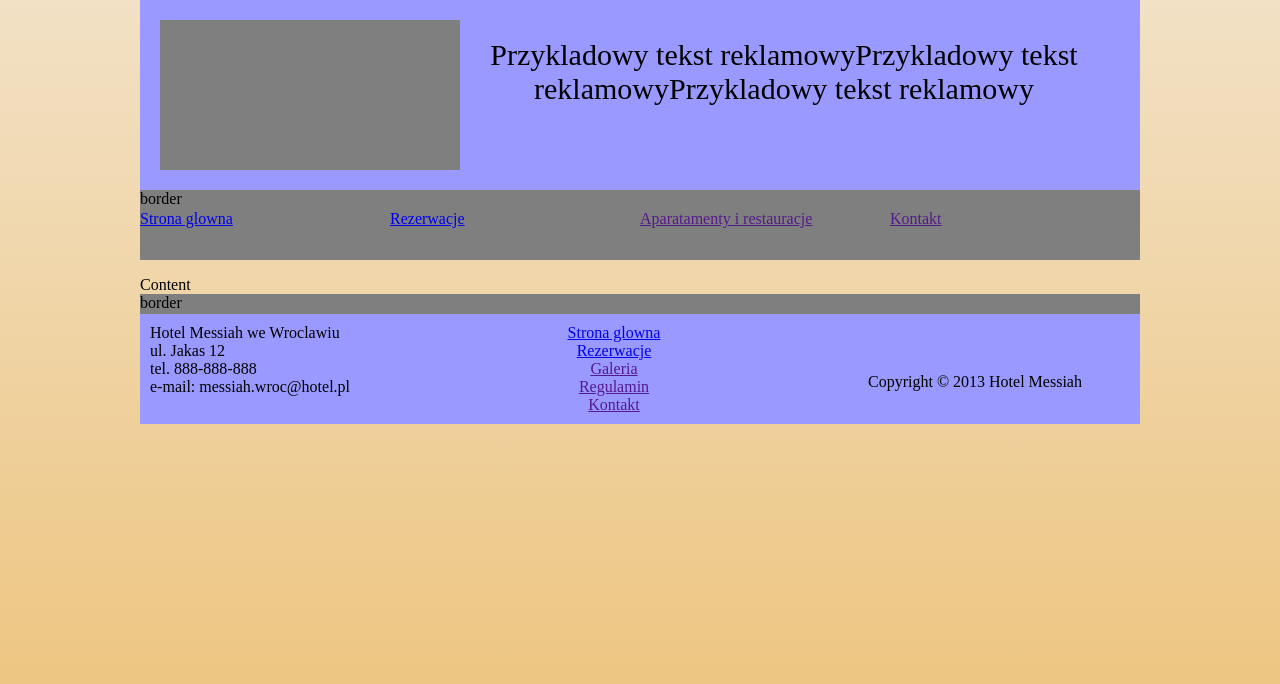
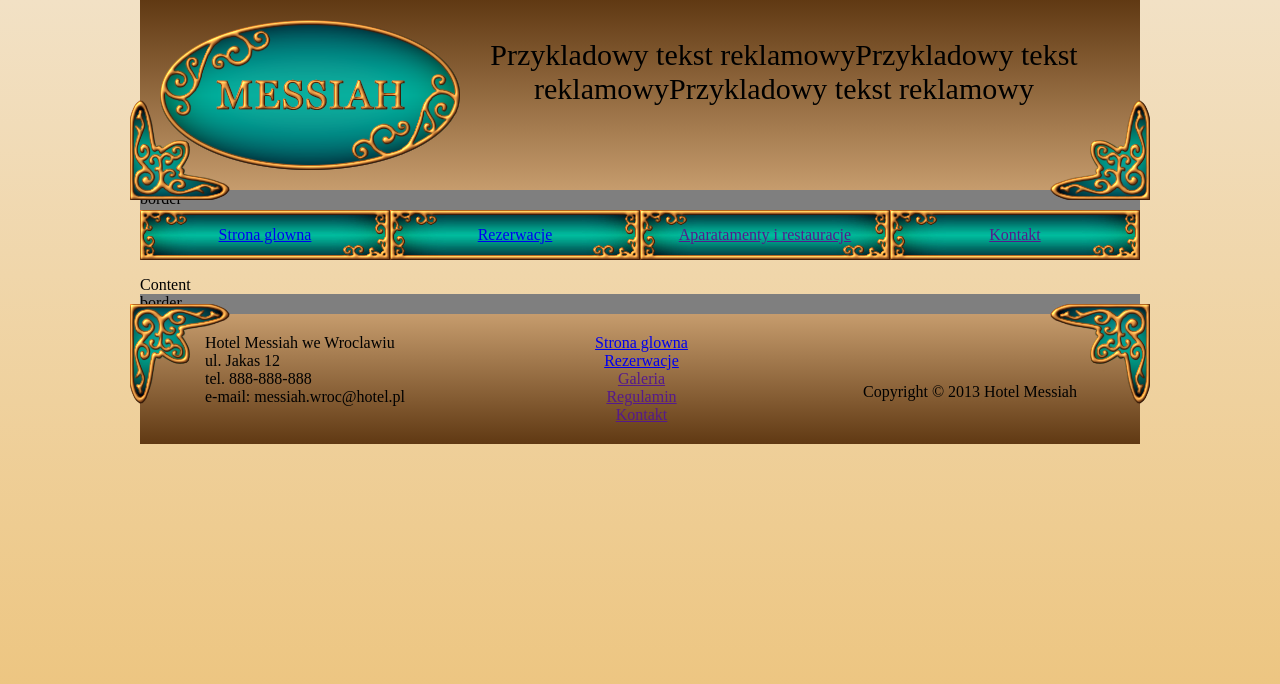
Before and after one commit to Usernamealreadynottaken/Messiah, a Django app: page / in a window 1280 px wide. Shown: the top 684 px of the page. Run offline with Django 3.2, Linux system fonts and the light colour scheme; style sheets or scripts are compiled from the project's sources; parts of the project's set-up code (start-up, migrations or seed data) failed here and were passed over; some libraries are stand-ins or nearby versions.

Commit message:
Aplikacja obrazkow. Napisalem funkcje animujaca rotacje i zaaplikowalem na strzalce/

```diff
--- a/Hotel/static/Hotel/js/scripts.js
+++ b/Hotel/static/Hotel/js/scripts.js
@@ -6,32 +6,35 @@ function animateAdditions() {
         $(".additions").animate({
             "height": "75",
         }, 500, "easeInOutQuad");
-        $('.additions h2 img').animate({  borderSpacing: -180 }, {
-            step: function(now,fx) {
-              $(this).css('-webkit-transform','rotate('+now+'deg)');
-              $(this).css('-moz-transform','rotate('+now+'deg)');
-              $(this).css('-ms-transform','rotate('+now+'deg)');
-              $(this).css('-o-transform','rotate('+now+'deg)');
-              $(this).css('transform','rotate('+now+'deg)');
-            },
-            duration: 500
-        },'linear');
+        $('.additions h2 img').animateRotate(-180, -360, 500, 'easeInSine', null);
     } else {
         $(".additions").animate({
             "height": currentHeight,
         }, 500, "easeInOutQuad");
-        $('.additions h2 img').animate({  borderSpacing: -180 }, {
-            step: function(now,fx) {
-              $(this).css('-webkit-transform','rotate('+now+'deg)');
-              $(this).css('-moz-transform','rotate('+now+'deg)');
-              $(this).css('-ms-transform','rotate('+now+'deg)');
-              $(this).css('-o-transform','rotate('+now+'deg)');
-              $(this).css('transform','rotate('+now+'deg)');
-            },
-            duration: 500
-        },'linear');
+        $('.additions h2 img').animateRotate(0, -180, 500, 'easeInSine', null);
     }
 }
+
+$.fn.animateRotate = function(startAngle, endAngle, duration, easing, complete){
+    return this.each(function(){
+        var elem = $(this);
+
+        $({deg: startAngle}).animate({deg: endAngle}, {
+            duration: duration,
+            easing: easing,
+            step: function(now){
+                elem.css({
+                  '-moz-transform':'rotate('+now+'deg)',
+                  '-webkit-transform':'rotate('+now+'deg)',
+                  '-o-transform':'rotate('+now+'deg)',
+                  '-ms-transform':'rotate('+now+'deg)',
+                  'transform':'rotate('+now+'deg)'
+                });
+            },
+            complete: complete || $.noop
+        });
+    });
+};
 
 $(".datepicker-from").datepicker({altField: ".date-from"});
 $(".datepicker-to").datepicker({
--- a/Hotel/static/Hotel/main.less
+++ b/Hotel/static/Hotel/main.less
@@ -24,16 +24,41 @@ body {
 }
 
 #header {
-    background-color: #9999ff;
     margin: 0;
+
+    .header-wrapper {
+        position: relative;
+        .gradient(#603913, #c69c6d);
+
+        &:before {
+            background-image: url(img/header-left.png);
+            bottom: -10px;
+            content: " ";
+            height: 100px;
+            left: -10px;
+            position: absolute;
+            width: 100px;
+            z-index: 1;
+        }
+
+        &:after {
+            background-image: url('img/header-right.png');
+            bottom: -10px;
+            content: " ";
+            height: 100px;
+            right: -10px;
+            position: absolute;
+            width: 100px;
+            z-index: 1;
+        }
+
+    }
 
     a {
         display: inline;
 
         img {
             margin: 20px;
-            width: 300px;
-            height: 150px;
             vertical-align: middle;
         }
 
@@ -73,10 +98,24 @@ body {
             margin: 20px 0 0 0;
 
             a {
-                background-image: url(img/placeholder.png);
+                background-image: url(img/button.jpg);
                 display: block;
+                line-height: 50px;
                 height: 50px;
+                text-align: center;
                 width: 250px;
+
+                &:hover {
+                    background-position: 0 -50px;
+                }
+
+                &:click {
+                    background-position: 0 -100px;
+                }
+
+                &.active {
+                    background-position: 0 -150px;
+                }
             }
         }
     }
@@ -86,6 +125,35 @@ body {
     background-color: #9999ff;
     margin: 20px 0 0 0;
     position: relative;
+
+    .footer-wrapper {
+        position: relative;
+        .gradient(#c69c6d, #603913);
+        padding: 10px 60px 10px 60px;
+
+        &:before {
+            background-image: url('img/footer-left.png');
+            top: -10px;
+            content: " ";
+            height: 100px;
+            left: -10px;
+            position: absolute;
+            width: 100px;
+            z-index: 1;
+        }
+
+        &:after {
+            background-image: url('img/footer-right.png');
+            top: -10px;
+            content: " ";
+            height: 100px;
+            right: -10px;
+            position: absolute;
+            width: 100px;
+            z-index: 1;
+        }
+
+    }
 
     &:before {
         content: "border";
@@ -100,10 +168,10 @@ body {
     ul {
         display: inline-block;
         list-style-type: none;
-        margin: 10px 0 10px 10px;
+        margin: 10px 0 10px 5px;
         padding: 0;
         vertical-align: text-top;
-        width: 300px;
+        width: 285px;
 
         &.submenu {
             text-align: center;
@@ -112,11 +180,14 @@ body {
 
     .socials {
         display: inline-block;
-        margin: 25px 0 0 100px;
+        margin: 25px 0 0 75px;
         vertical-align: text-top;
 
-        div a {
+        div {
+
+            a {
                 margin: 0 10px 0 0;
+            }
         }
     }
 }
--- a/Hotel/templates/Hotel/footer.html
+++ b/Hotel/templates/Hotel/footer.html
@@ -1,5 +1,7 @@
 {% load staticfiles %}
 <div id="footer">
+
+    <div class="footer-wrapper">
 
         <ul class="address">
             <li>Hotel Messiah we Wroclawiu</li>
@@ -28,4 +30,6 @@
             <p>Copyright &copy; 2013 Hotel Messiah</p>
         </div>
 
+    </div>
+
 </div> <!-- #footer -->
--- a/Hotel/templates/Hotel/header.html
+++ b/Hotel/templates/Hotel/header.html
@@ -1,10 +1,14 @@
 {% load staticfiles %}
 <div id="header">
 
-    <a href="/"><img src="{% static 'Hotel/img/placeholder.png' %}"/></a>
-    <div class="ad-text">
-        <p>Przykladowy tekst reklamowyPrzykladowy tekst reklamowyPrzykladowy tekst reklamowy</p>
-    </div> <!-- .ad-text -->
+    <div class="header-wrapper">
+
+        <a href="/"><img src="{% static 'Hotel/img/logo.png' %}"/></a>
+        <div class="ad-text">
+            <p>Przykladowy tekst reklamowyPrzykladowy tekst reklamowyPrzykladowy tekst reklamowy</p>
+        </div> <!-- .ad-text -->
+
+    </div> <!-- .header-wrapper -->
 
     <ul>
         <li><a href="/">Strona glowna</a></li><!--
--- a/Hotel/templates/Hotel/rezerwacje.html
+++ b/Hotel/templates/Hotel/rezerwacje.html
@@ -139,7 +139,7 @@
             {% if uslugi_all %}
             <div class="additions">
                 <h2>Wybierz dodatki
-                    <img src="{% static 'Hotel/img/placeholder.png' %}" alt="arrow"/></h2>
+                    <img src="{% static 'Hotel/img/arrow.png' %}" alt="arrow"/></h2>
 
                 {% if uslugi_wewnetrzne %}
                 <div class="in">
```
Also changed, not shown: other parts of Hotel/static/Hotel/main.less (+26 -3 lines). Lines whose indentation alone changed are shown as unchanged.
